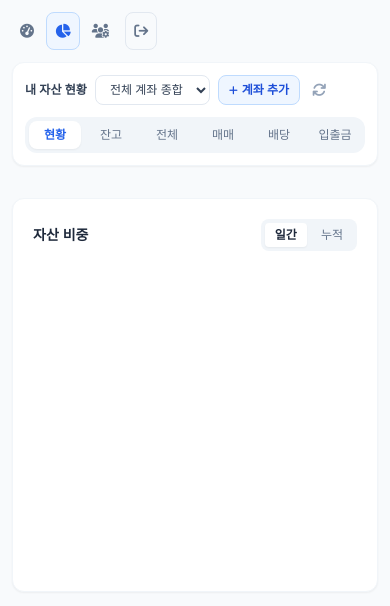
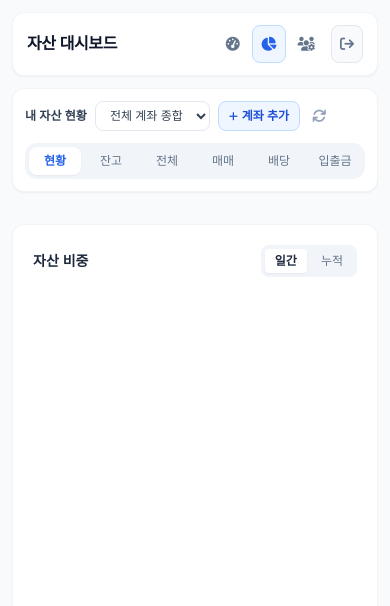
Before and after one commit to udukeoni/my-web, a plain HTML site: page port/portfolio.html in a window 390 px wide. Drawn offline with nearby package versions, Linux system fonts and the light colour scheme; no server answers; a web font is replaced by a local one.

Commit message:
2026-11-26-003 [STYLE] 포트폴리오 대시보드 헤더 네비게이션 모바일 아이콘 뷰 텍스트 수정
- port/portfolio.html 상단 메뉴 모바일 반응형 아이콘 전용 뷰 적용후 자산 대시보드 메뉴탭 사라짐 복원

```diff
--- a/port/portfolio.html
+++ b/port/portfolio.html
@@ -26,7 +26,12 @@
   <main class="max-w-6xl mx-auto p-3 sm:p-6 space-y-3 sm:space-y-5">
 
     <!-- 0. 상단 헤더 바 -->
-    <nav class="flex items-center gap-1 sm:gap-2 text-xs sm:text-sm font-medium whitespace-nowrap">
+    <header class="bg-white px-3.5 sm:px-6 py-3 sm:py-3.5 rounded-xl shadow-sm border border-slate-100 flex items-center justify-between gap-2 select-none">
+      <h1 class="font-bold text-base sm:text-xl text-slate-900 whitespace-nowrap tracking-tight">
+        자산 대시보드
+      </h1>
+
+      <nav class="flex items-center gap-1 sm:gap-2 text-xs sm:text-sm font-medium whitespace-nowrap">
         <!-- 공포탐욕지수 링크 -->
         <a href="../index.html" title="공포탐욕지수"
            class="text-slate-500 hover:text-blue-600 hover:bg-slate-50 transition p-2 sm:px-3 sm:py-1.5 rounded-lg flex items-center gap-1.5">
@@ -55,6 +60,7 @@
           <span class="hidden md:inline font-bold">로그아웃</span>
         </button>
       </nav>
+    </header>
 
     <!-- 1. 상단 컨트롤 바 -->
     <div class="bg-white p-3 sm:p-4 rounded-xl shadow-sm border border-slate-100 flex flex-col md:flex-row md:items-center justify-between gap-3">
```
